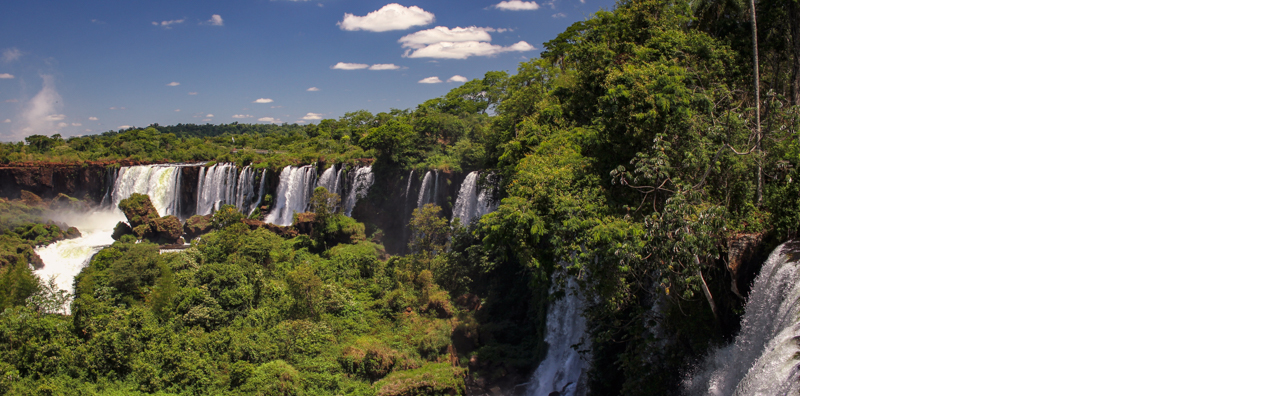
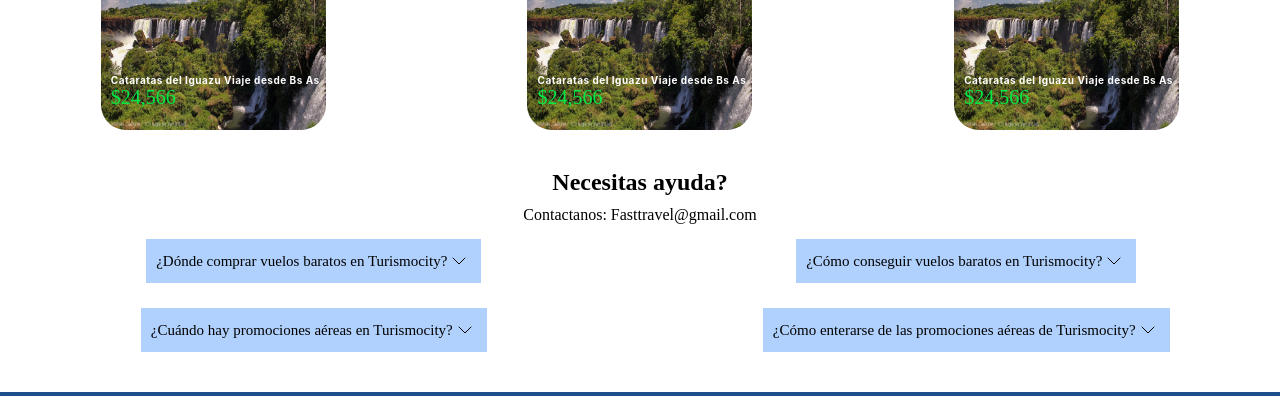
Before and after one commit to LuccaMauroMolina/Turismo, a plain HTML site: page pages/vuelos.html in a window 1280 px wide. Shown: the part 803-1199 px from the top of the page. Drawn offline with Linux system fonts and the light colour scheme.

Commit message:
actualizado

```diff
--- a/pages/vuelos.html
+++ b/pages/vuelos.html
@@ -48,35 +48,58 @@
     </div>
 
 
-    <h1>Elegi tu destino</h1>
+    <h1 class="tit-des">ELEGI TU DESTINO</h1>
 
-    <section>
-        <div class="borde">
-            <img src="../img/Misiones.jpg" alt="">
-            <h2>ts</h2>
-            <span>948894</span>
+    <section class="destino">
+        <div class="desti-border">
+            <img class="img-des" src="../img/Misiones.jpg" alt="">
+            <div class="des-inf">
+                <h2 class="des-tit">Cataratas del Iguazu
+                    Viaje desde Bs As</h2>
+                <span class="des-price">$24,566</span>
+            </div>
         </div>
-        <div class="borde">
-            <img src="../img/Misiones.jpg" alt="">
-            <h2></h2>
-            <span></span>
+        <div class="desti-border">
+            <img class="img-des" src="../img/Misiones.jpg" alt="">
+            <div class="des-inf">
+                <h2 class="des-tit">Cataratas del Iguazu
+                    Viaje desde Bs As</h2>
+                <span class="des-price">$24,566</span>
+            </div>
         </div>
-        <div class="borde">
-            <img src="../img/Misiones.jpg" alt="">
-            <h2></h2>
-            <span></span>
+        <div class="desti-border">
+            <img class="img-des" src="../img/Misiones.jpg" alt="">
+            <div class="des-inf">
+                <h2 class="des-tit">Cataratas del Iguazu
+                    Viaje desde Bs As</h2>
+                <span class="des-price">$24,566</span>
+            </div>
         </div>
     </section>
 
 
     <section>
-        <h2></h2>
-        <p></p>
+        <div class="dudas">
+            <h2 class="ayuda">Necesitas ayuda?</h2>
+            <p class="cont">Contactanos: Fasttravel@gmail.com</p>
+        </div>
         <ul class="preguntas">
-            <li></li>
-            <li></li>
-            <li></li>
-            <li></li>
+            <li class="p-pre">¿Dónde comprar vuelos baratos en Turismocity? <svg xmlns="http://www.w3.org/2000/svg" class="icon icon-tabler icon-tabler-chevron-down" width="24" height="24" viewBox="0 0 24 24" stroke-width="1" stroke="currentColor" fill="none" stroke-linecap="round" stroke-linejoin="round">
+                <path stroke="none" d="M0 0h24v24H0z" fill="none"></path>
+                <path d="M6 9l6 6l6 -6"></path>
+                </svg></li>
+            <li class="p-pre">¿Cómo conseguir vuelos baratos en Turismocity?<svg xmlns="http://www.w3.org/2000/svg" class="icon icon-tabler icon-tabler-chevron-down" width="24" height="24" viewBox="0 0 24 24" stroke-width="1" stroke="currentColor" fill="none" stroke-linecap="round" stroke-linejoin="round">
+                <path stroke="none" d="M0 0h24v24H0z" fill="none"></path>
+                <path d="M6 9l6 6l6 -6"></path>
+                </svg></li>
+            <li class="p-pre">¿Cuándo hay promociones aéreas en Turismocity?<svg xmlns="http://www.w3.org/2000/svg" class="icon icon-tabler icon-tabler-chevron-down" width="24" height="24" viewBox="0 0 24 24" stroke-width="1" stroke="currentColor" fill="none" stroke-linecap="round" stroke-linejoin="round">
+                <path stroke="none" d="M0 0h24v24H0z" fill="none"></path>
+                <path d="M6 9l6 6l6 -6"></path>
+                </svg></li>
+            <li class="p-pre">¿Cómo enterarse de las promociones aéreas de Turismocity?<svg xmlns="http://www.w3.org/2000/svg" class="icon icon-tabler icon-tabler-chevron-down" width="24" height="24" viewBox="0 0 24 24" stroke-width="1" stroke="currentColor" fill="none" stroke-linecap="round" stroke-linejoin="round">
+                <path stroke="none" d="M0 0h24v24H0z" fill="none"></path>
+                <path d="M6 9l6 6l6 -6"></path>
+                </svg></li>
         </ul>
     </section>
 
--- a/style.css
+++ b/style.css
@@ -126,7 +126,7 @@ li{
 
 .vuelo-input{
     display: grid;
-    grid-template-columns: repeat(2,1fr);
+    grid-template-columns: repeat(4,1fr);
     gap: 30px;
 }
 
@@ -191,3 +191,71 @@ li{
     display: flex;
     justify-content: space-around;
 }
+
+.img-des{
+    width: 225px;
+    height: 200px;
+    border-radius:25px ;
+}
+
+.destino{
+    display: flex;
+    justify-content: space-around;
+}
+
+.tit-des{
+    color: #1D4D8B;
+    font-family: 'Inter', sans-serif;
+}
+
+.des-inf{
+    position: relative;
+    bottom: 60px;
+    left: 10px;
+}
+
+.des-tit{
+    font-size: 10px;
+    color: white;
+    letter-spacing: 0.5px;
+    font-family: 'Inter', sans-serif;
+}
+
+.des-price{
+    color: #05E744;
+    font-size: 20px;
+}
+
+.p-pre{
+    color: black;
+}
+
+.dudas{
+    display: flex;
+    flex-direction: column;
+    align-items: center;
+}
+
+.ayuda{
+    padding-bottom: 10px;
+}
+
+.cont{
+    padding-bottom: 15px;
+}
+
+.preguntas{
+    display: grid;
+    grid-template-columns: repeat(2, 1fr);
+    justify-items: center;
+    gap: 25px;
+}
+
+.p-pre{
+    background-color: #B0D1FD;
+    padding-top: 10px;
+    display: flex;
+    place-items: center;
+    padding-left: 10px;
+    padding-right: 10px;
+}
```
